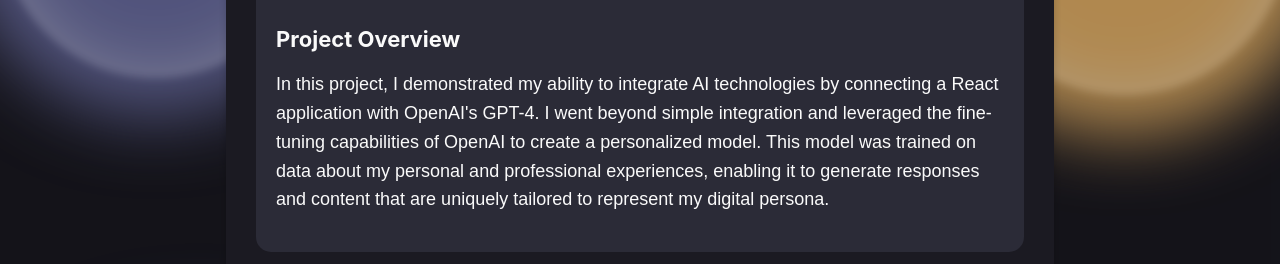
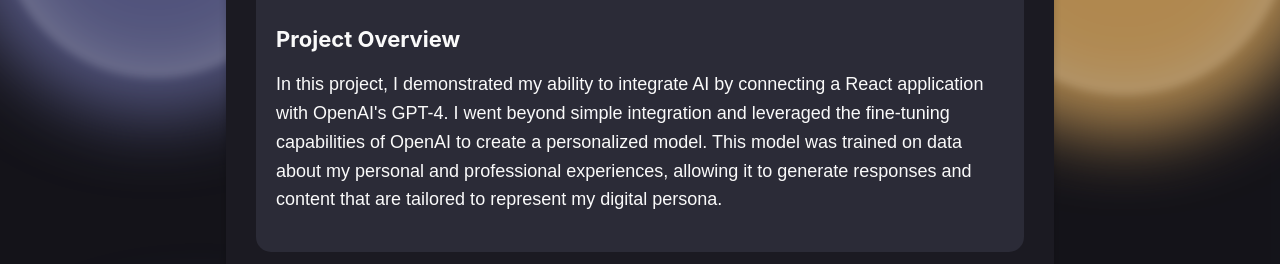
Before and after one commit to saoriu/saoriuchida, a React (Create React App) app in the folder saori-portfolio/: page / in a window 1280 px wide. Both pictures are taken after a click on the element "OpenAI". Shown: the part 234-498 px from the top of the page. Built offline with nearby package versions, Linux system fonts and the light colour scheme; grey boxes are pictures that could not be loaded.

Commit message:
Refactor AI integration and update project description

```diff
--- a/saori-portfolio/src/App.js
+++ b/saori-portfolio/src/App.js
@@ -126,7 +126,7 @@
   <div className='modal-section'>
   <h3 className='modal-subtitle'>Project Overview</h3>
   <p className='modal-text'>
-  In this project, I demonstrated my ability to integrate AI technologies by connecting a React application with OpenAI's GPT-4. I went beyond simple integration and leveraged the fine-tuning capabilities of OpenAI to create a personalized model. This model was trained on data about my personal and professional experiences, enabling it to generate responses and content that are uniquely tailored to represent my digital persona.
+  In this project, I demonstrated my ability to integrate AI by connecting a React application with OpenAI's GPT-4. I went beyond simple integration and leveraged the fine-tuning capabilities of OpenAI to create a personalized model. This model was trained on data about my personal and professional experiences, allowing it to generate responses and content that are tailored to represent my digital persona.
   </p>
 </div>
 <div className='modal-section'>
@@ -198,7 +198,7 @@
 <div className='modal-section'>
   <h4 className='modal-subtitle'>Leveraging AI</h4>
   <p className='modal-text'>
-  The potential of AI in crafting digital experiences is immense. Generative language models like GPT-4 are revolutionizing how we interact with digital content. By leveraging these models and with my background in data science and my experience with Python, I position myself at the forefront of this wave. This project exemplifies my ability to create dynamic, responsive, and personalized digital experiences that engage users in meaningful ways.  </p>
+  Although over-hyped, AI has serious potential. Generative language models like GPT-4 are changing how we interact with digital content. By leveraging these models and with my background in data science and my experience with Python, I can sift through the hype to leverage AI solutions that create valuable experiences for users. This project exemplifies my ability to create dynamic, responsive, and personalized digital touchpoints that engage users in meaningful ways.</p>
 </div>
 </Modal>
 
```
